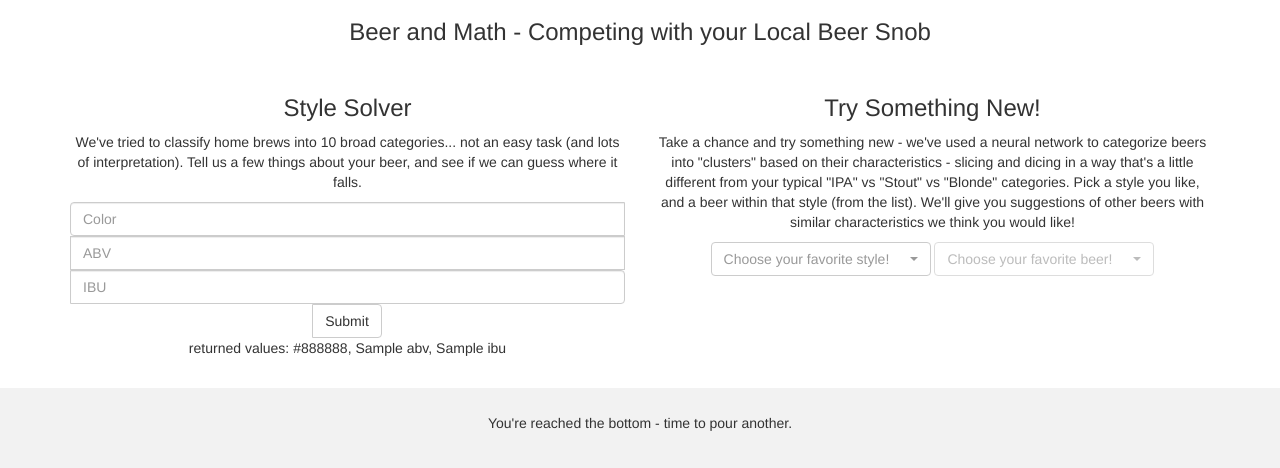
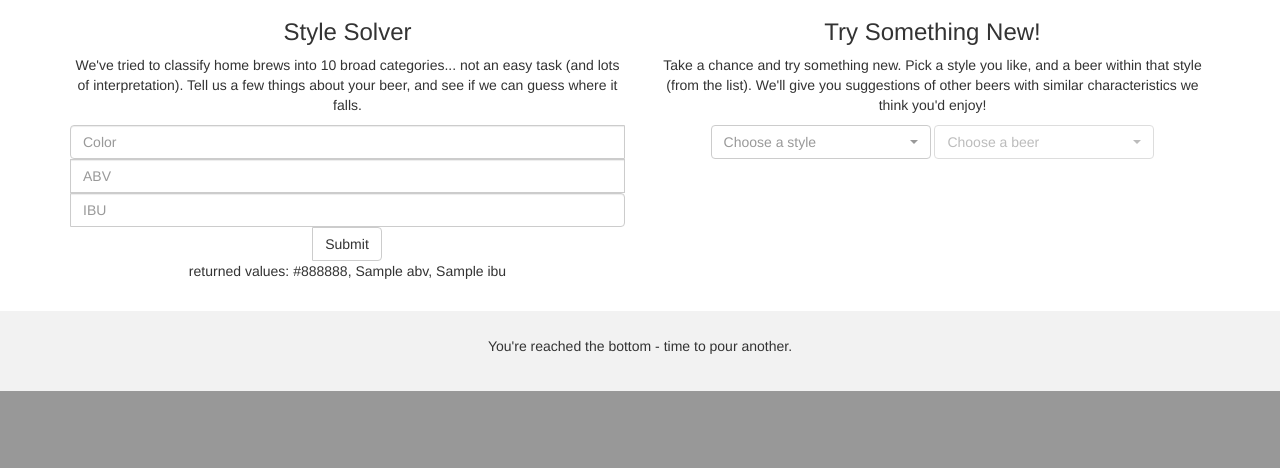
Before and after one commit to brbales/brews_and_views, a Python web app: template templates/index.html in a window 1280 px wide. Shown: the part 1013-1481 px from the top of the page. After the commit the page ends 1404 px from the top, so only its background shows below. Run offline with Jinja, Linux system fonts and the light colour scheme; the template is opened without the code that fills it: most values are stand-ins (such as "Sample title", 1, 10 or a date in 2020); grey boxes labelled with a size stand in for pictures from a placeholder-image service; some libraries are stand-ins or nearby versions.

Commit message:
updated web site text v2

```diff
--- a/templates/index.html
+++ b/templates/index.html
@@ -66,8 +66,8 @@
         <img src="https://s3-eu-west-1.amazonaws.com/openmondo/events/backgrounds/site_9/evento-pitoti-beer-fest-595b50f1bcf06.jpg"
           alt="Image">
         <div class="carousel-caption">
-          <h3>Style Solver</h3>
-          <p>Simply input the Color, ABV, and IBU values and figure out what style you made!</p>
+          <h3>Neural Networks - Competing with your Local Beer Snob</h3>
+          <p>We've had some fun with neural networks and unsupervised clustering to develop models to do two things: (1) predict beer styles based on physical characteristics, and (2) characterize beer "clusters" based on a set of key parameters. Model 2 (our favorite), results in latent, math-based classifications (or "clusters") of beer types a little different from your typical "IPA" vs "Stout" vs "Blonde" categories. Have fun playing with the tools below!</p>
         </div>
       </div>
 
@@ -92,9 +92,7 @@
   </div>
 
   <div class="container text-center">
-    <h3>Beer and Math - Competing with your Local Beer Snob</h3>
-    <br>
-    <div class="row">
+      <div class="row">
       <div class="col-sm-6">
         <h3>Style Solver</h3>
         <p>We've tried to classify home brews into 10 broad categories... not an easy task (and lots of interpretation). Tell us a few things about your beer, and see if we can guess where it falls.</p>
@@ -113,14 +111,14 @@
       </div>
       <div class="col-sm-6">
         <h3>Try Something New!</h3>
-        <p>Take a chance and try something new - we've used a neural network to categorize beers into "clusters" based on their characteristics - slicing and dicing in a way that's a little different from your typical "IPA" vs "Stout" vs "Blonde" categories. Pick a style you like, and a beer within that style (from the list). We'll give you suggestions of other beers with similar characteristics we think you would like!<p>
+        <p>Take a chance and try something new. Pick a style you like, and a beer within that style (from the list). We'll give you suggestions of other beers with similar characteristics we think you'd enjoy!<p>
         <div class="row-fluid">
           <form method="POST">
             <select class="selectpicker" data-live-search-style="startwith" data-show-subtext="true" data-live-search="true" id="styles_dropdown"
-              title="Choose your favorite style!" name="style">
+              title="Choose a style" name="style">
             </select>
             <select class="selectpicker" data-live-search-style="startwith" data-show-subtext="true" data-live-search="true" id="beers_dropdown"
-              title="Choose your favorite beer!" name="beer" disabled>
+              title="Choose a beer" name="beer" disabled>
             </select>
           </form>
         </div>
```
